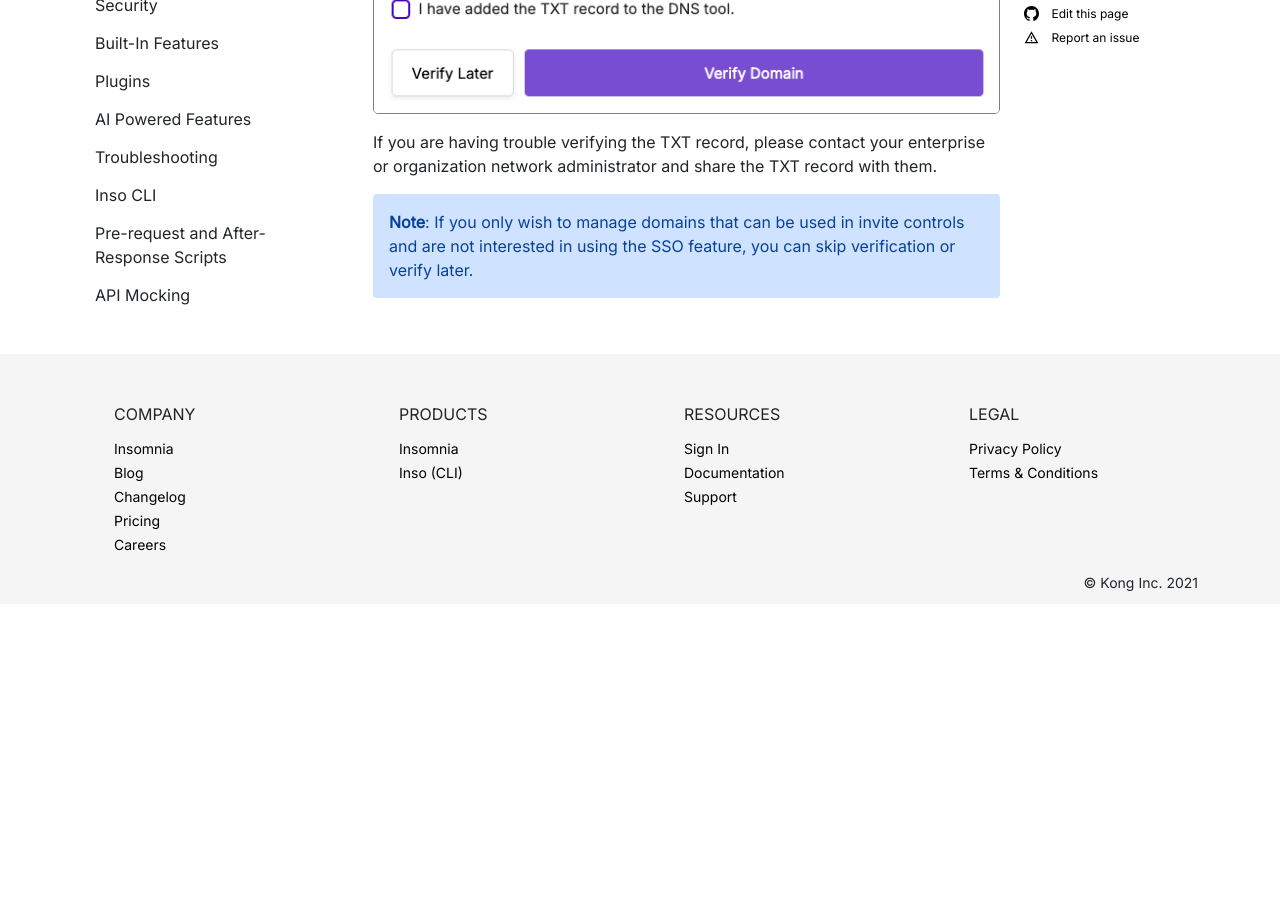
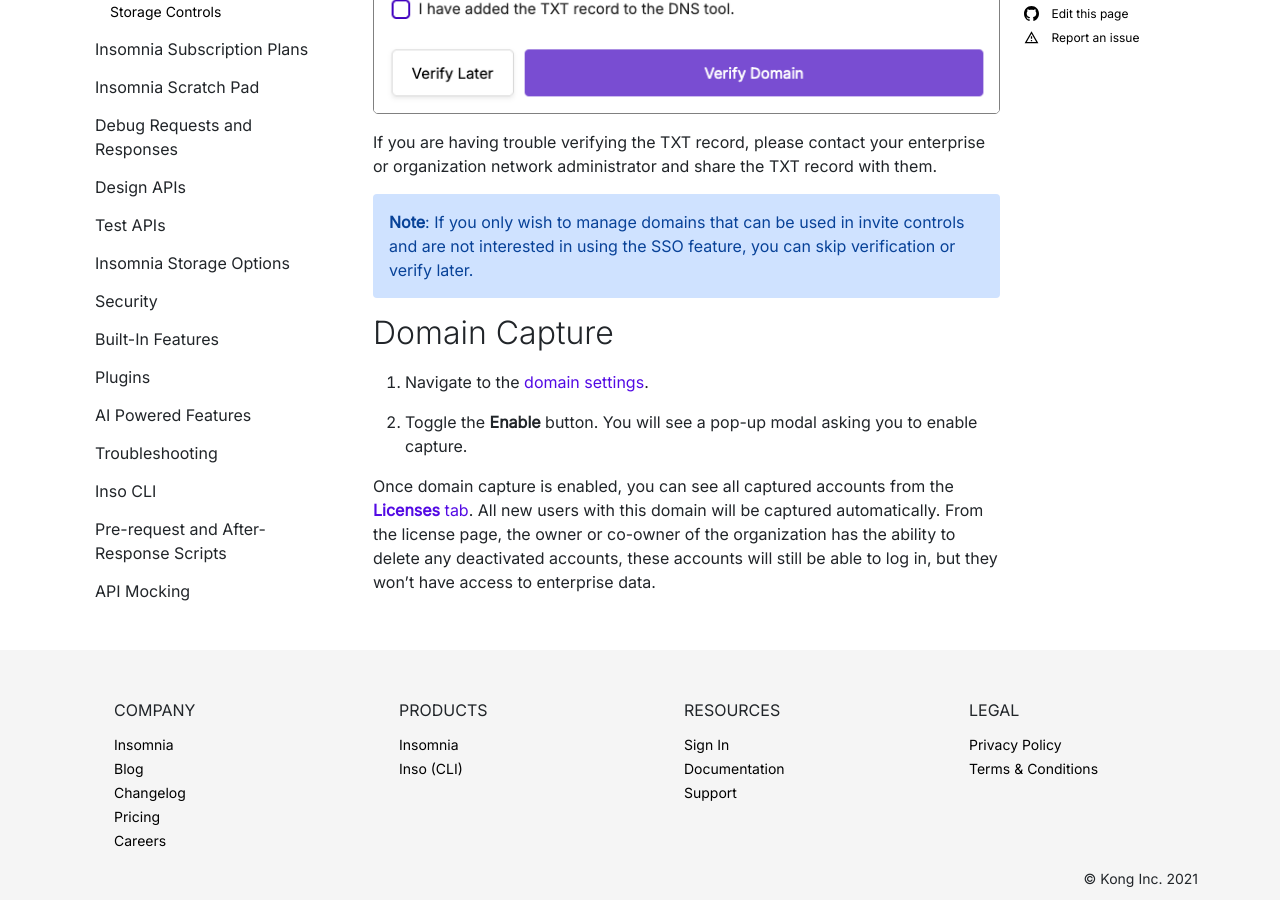
Before and after one commit to Kong/insomnia-docs, a Jekyll site: the page built from docs/insomnia/manage-domains.md, in a window 1280 px wide and 900 px high, scrolled down 1526 px. Built offline with Jekyll 4.4.1, drawn with Linux system fonts in a browser that asks for light colours; comment, search, counter and statistics services are not loaded; before the commit the page ends 2130 px from its top, so only the background shows below that.

Commit message:
domain capture

```diff
--- a/docs/insomnia/manage-domains.md
+++ b/docs/insomnia/manage-domains.md
@@ -27,3 +27,12 @@
 
 {:.alert .alert-primary}
 **Note**: If you only wish to manage domains that can be used in invite controls and are not interested in using the SSO feature, you can skip verification or verify later.
+
+
+## Domain Capture
+
+1. Navigate to the [domain settings](https://app.insomnia.rest/app/domains/list).
+
+2. Toggle the **Enable** button. You will see a pop-up modal asking you to enable capture.
+
+Once domain capture is enabled, you can see all captured accounts from the [**Licenses** tab](https://app.insomnia.rest/app/enterprise/licenses). All new users with this domain will be captured automatically. From the license page, the owner or co-owner of the organization has the ability to delete any deactivated accounts, these accounts will still be able to log in, but they won't have access to enterprise data.
```
